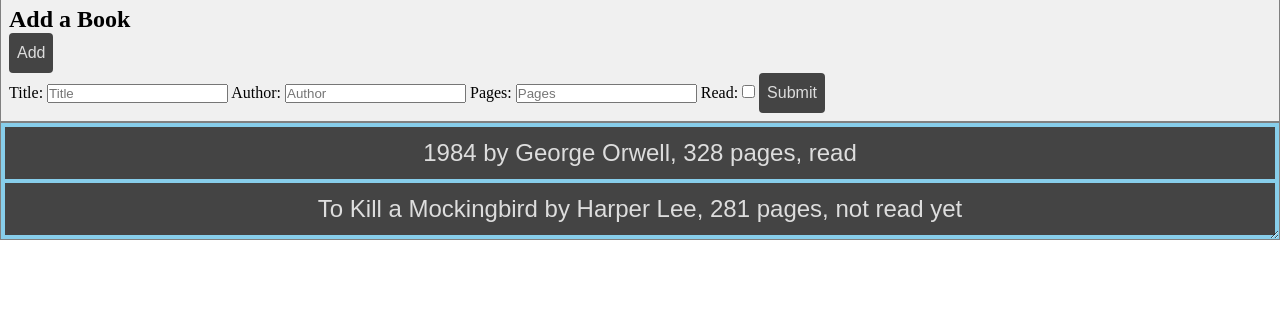
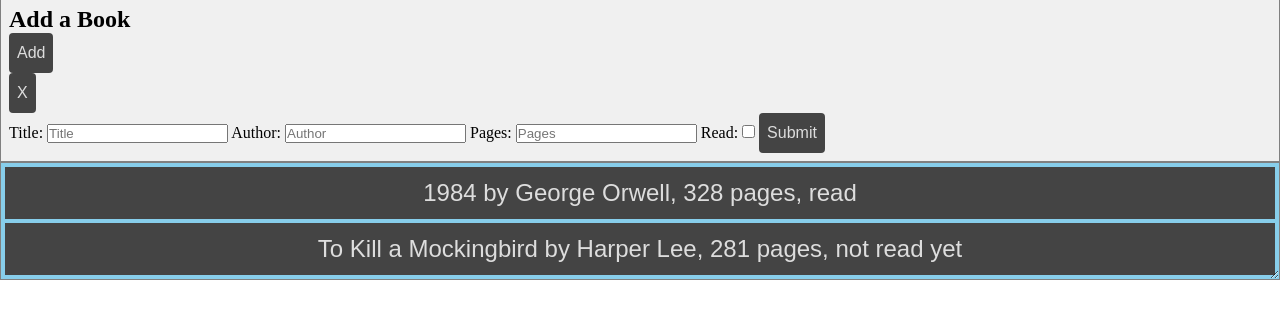
Before and after one commit to earnestabromjr/TOP-Library, a plain HTML site: page index.html in a window 1280 px wide. Both pictures are taken after a click on the button "Add". Shown: the part 40-358 px from the top of the page. Drawn offline with Linux system fonts and the light colour scheme.

Commit message:
Refactored buttons
Changed buttons to buttons object
Created eventlisteners to all buttons
Try catch block for submit form

```diff
--- a/book.js
+++ b/book.js
@@ -1,7 +1,12 @@
 const myLibrary = [];
 const libraryContainer = document.querySelector(".libraryContainer");
+const form = document.querySelector("#bookFormID");
 
-
+const buttons = {
+  addBook: document.querySelector("#addBookButton"),
+  closeForm: document.querySelector("#closeFormButton"),
+  submitForm: document.querySelector("#submitFormButton"),
+};
 // Book Constructor function
 function Book(title, author, pages, read) {
   if (!new.target) {
@@ -29,7 +34,15 @@ function addBookToLibrary(title, author, pages, read = false, library = myLibrar
   library.push(book);
 }
 
-//TODO: Add a new book event handler to add a book to the library
+// Add a new book event handler to add a book to the library
+buttons.addBook.addEventListener("click", (event) => {
+  form.style.display = "block";
+});
+
+// Close form event handler
+buttons.closeForm.addEventListener("click", (event) => {
+  form.style.display = "none";
+});
 
 // Display library contents
 function displayLibrary(library = myLibrary) {
--- a/index.html
+++ b/index.html
@@ -13,14 +13,17 @@
     <div class=bookForm>
         <h2>Add a Book</h2>
         <button id="addBookButton">Add</button>
-        <form id="bookFormID">
+        <aside class="formContainer">
+            <button id="closeFormButton">X</button>
+            <form id="bookFormID" style="display: none;">
                 <label for="title">Title: </label><input type="text" id="title" placeholder="Title" required />
                 <label for="author">Author: </label><input type="text" id="author" placeholder="Author" required />
                 <label for="pages">Pages: </label><input type="number" id="pages" placeholder="Pages" required />
                 <label for="read">Read:</label>
                 <input type="checkbox" id="read" />
-            <button type="submit">Submit</button>
+                <button type="submit" id="submitButton">Submit</button>
             </form>
+        </aside>
     </div>
     <div class="libraryContainer">
     </div>
--- a/styles.css
+++ b/styles.css
@@ -26,8 +26,8 @@
 
 .bookForm {
     display: block;
-    grid-template-columns: repeat(3, 1fr);
-    grid-template-rows: auto auto;
+    grid-template-columns: repeat(auto-fit, 1fr);
+    grid-template-rows: auto-fit;
     gap: 8px;
     padding: 8px;
     border: 1px solid grey;
```
Lines whose indentation alone changed are shown as unchanged.
